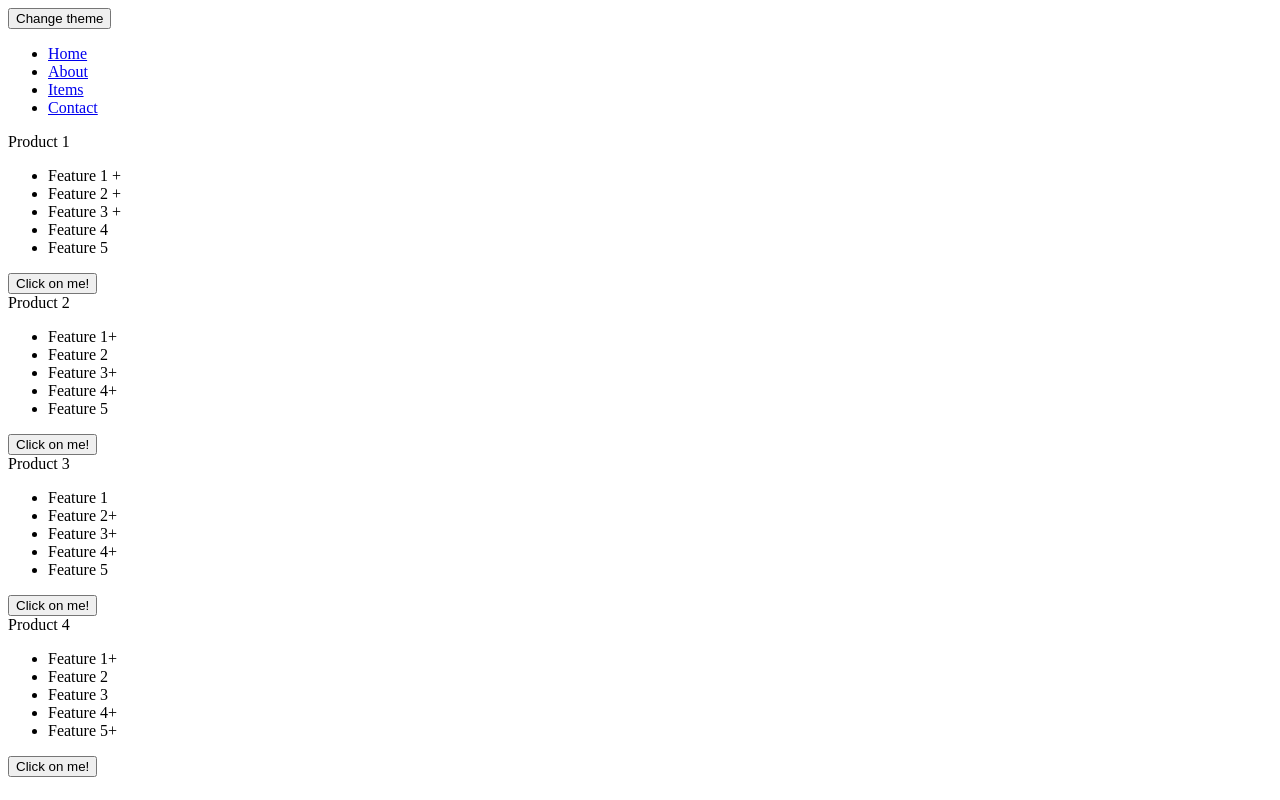
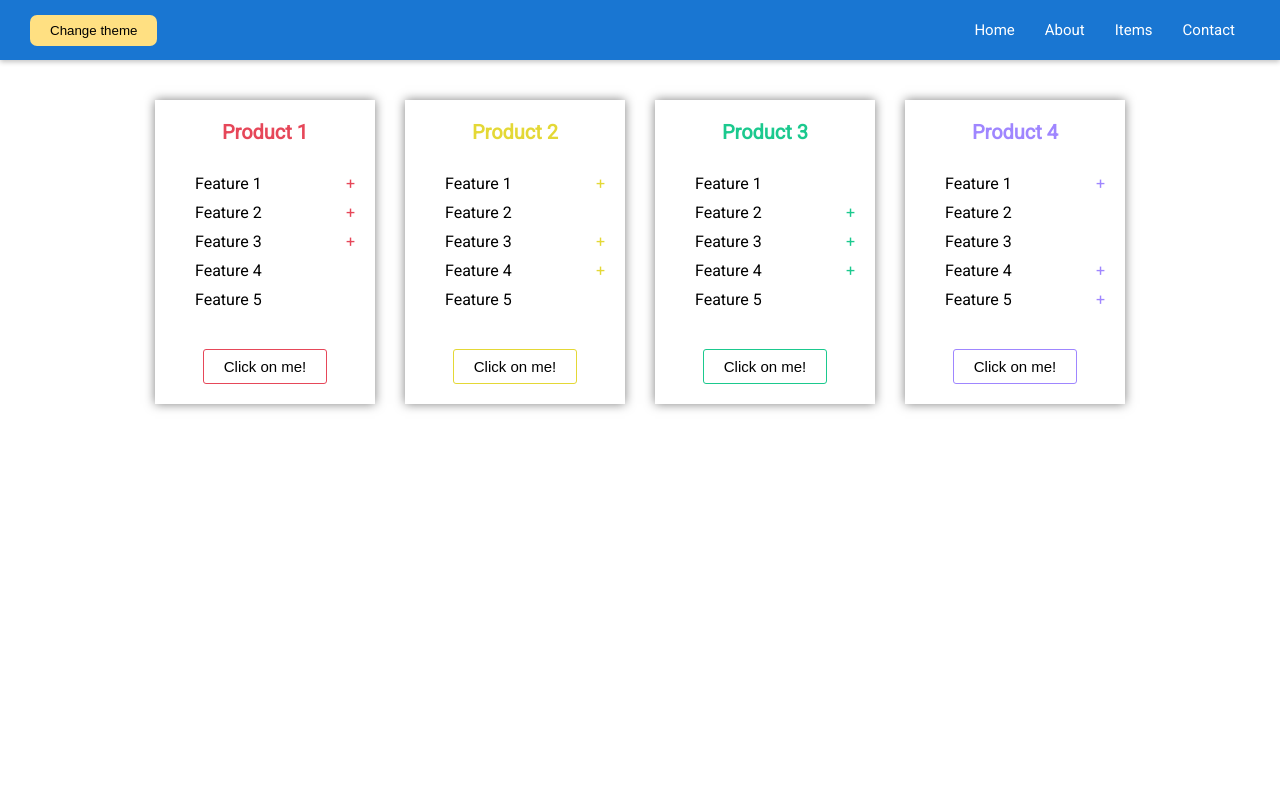
Before and after one commit to splaa/less, a plain HTML site: page index.html in a window 1280 px wide. Drawn offline with Linux system fonts and the light colour scheme.

Commit message:
commit lesson2

```diff
--- /dev/null
+++ b/css/css-styles.th1.css
@@ -0,0 +1,165 @@
+@import url('https://fonts.googleapis.com/css?family=Roboto');
+/*
+=====
+THEME 1
+=====
+primary = #1BC98E
+danger = #E64759
+warning = #E4D836
+success = #9F86FF
+
+theme-btn = #FFE082
+nav = #1976D2
+nav-hover = #378fe7
+nav-height = 60px
+*/
+*{
+    transition: .3s all;
+}
+html, body, h1, h2, h3, h4, h5, h6, p{
+    margin: 0;
+    padding: 0;
+    font-family: 'Roboto', sans-serif;
+    font-size: 14px;
+}
+a{
+    text-decoration: none;
+}
+.wrapper{
+    display: flex;
+    flex-direction: column;
+    width: 100%;
+    background-color: white;
+    overflow: hidden;
+}
+.nav{
+    display: flex;
+    align-items: center;
+    justify-content: space-between;
+    height: 60px;
+    background-color: #1976D2;
+    padding: 0 30px;
+    box-shadow: 0 2px 5px 0 rgba(0, 0, 0, .24);
+
+}
+.nav__theme{
+    outline: none;
+    border:none;
+    padding: 8px 20px;
+    background: #FFE082;
+    border-radius: 7px;
+    cursor: pointer;
+
+}
+.nav__theme:active{
+    box-shadow: inset 0 0 20px -3px rgba(0, 0, 0, .6);
+}
+.nav__menu{
+    display: flex;
+    list-style: none;
+    margin: 0;
+    padding: 0;
+}
+.nav__item{
+    display: flex;
+    align-items: center;
+    height: 60px;
+    padding: 0 15px;
+
+}
+.nav__item:hover{
+    background-color: #378fe7;
+}
+.nav__link{
+    font-size: 15px;
+    color: #fff;
+}
+.nav__link:hover{
+    font-size: 17px;
+}
+
+.main{
+    padding: 40px 0;
+}
+.main__content{
+    display: flex;
+    justify-content: space-around;
+    width: 1000px;
+    margin: 0 auto;
+}
+.main__tile{
+    padding: 20px;
+    width: 18%;
+    box-shadow: 0 0 10px rgba(0, 0, 0, .5);
+}
+.main__header{
+    margin-bottom: 30px;
+    font-size: 20px;
+    font-weight: bold;
+    text-align: center;
+}
+.main__features{
+    list-style: none;
+    margin:0 0 40px 0;
+    padding: 0 0 0 20px;
+}
+.main__item{
+    display: flex;
+    justify-content: space-between;
+    font-size: 16px;
+    margin-bottom: 10px;
+}
+.main__footer {
+    text-align: center;
+}
+.main__button {
+    outline:none;
+    padding: 8px 20px;
+    cursor: pointer;
+    text-align: center;
+    border:1px solid transparent;
+    border-radius: 3px;
+    font-size:15px;
+    background: transparent;
+}
+
+.main__button--danger{
+    border-color: #E64759;
+}
+.main__button--danger:hover{
+    color: #fff;
+    background: #E64759;
+}
+.main__button--warning{
+    border-color: #E4D836;
+}
+.main__button--warning:hover{
+    color: #fff;
+    background: #E4D836;
+}
+.main__button--primary{
+    border-color: #1BC98E;
+}
+.main__button--primary:hover{
+    color: #fff;
+    background: #1BC98E;
+}
+.main__button--success{
+    border-color: #9F86FF;
+}
+.main__button--success:hover{
+    color: #fff;
+    background: #9F86FF;
+}
+.main__tile--danger .main__header,.main__tile--danger .main__plus{
+    color: #E64759;
+}
+.main__tile--warning .main__header,.main__tile--warning .main__plus{
+    color:#E4D836;
+}
+.main__tile--success .main__header,.main__tile--success .main__plus{
+    color: #9F86FF;
+}
+.main__tile--primary .main__header,.main__tile--primary .main__plus{
+    color: #1BC98E;
+}
--- a/index.html
+++ b/index.html
@@ -3,6 +3,7 @@
 <head>
     <meta charset="UTF-8">
     <title>Css vs Less</title>
+    <link rel="stylesheet" href="css/css-styles.th1.css">
 </head>
 <body>
 
```
Also changed, not shown: 1 other file.
